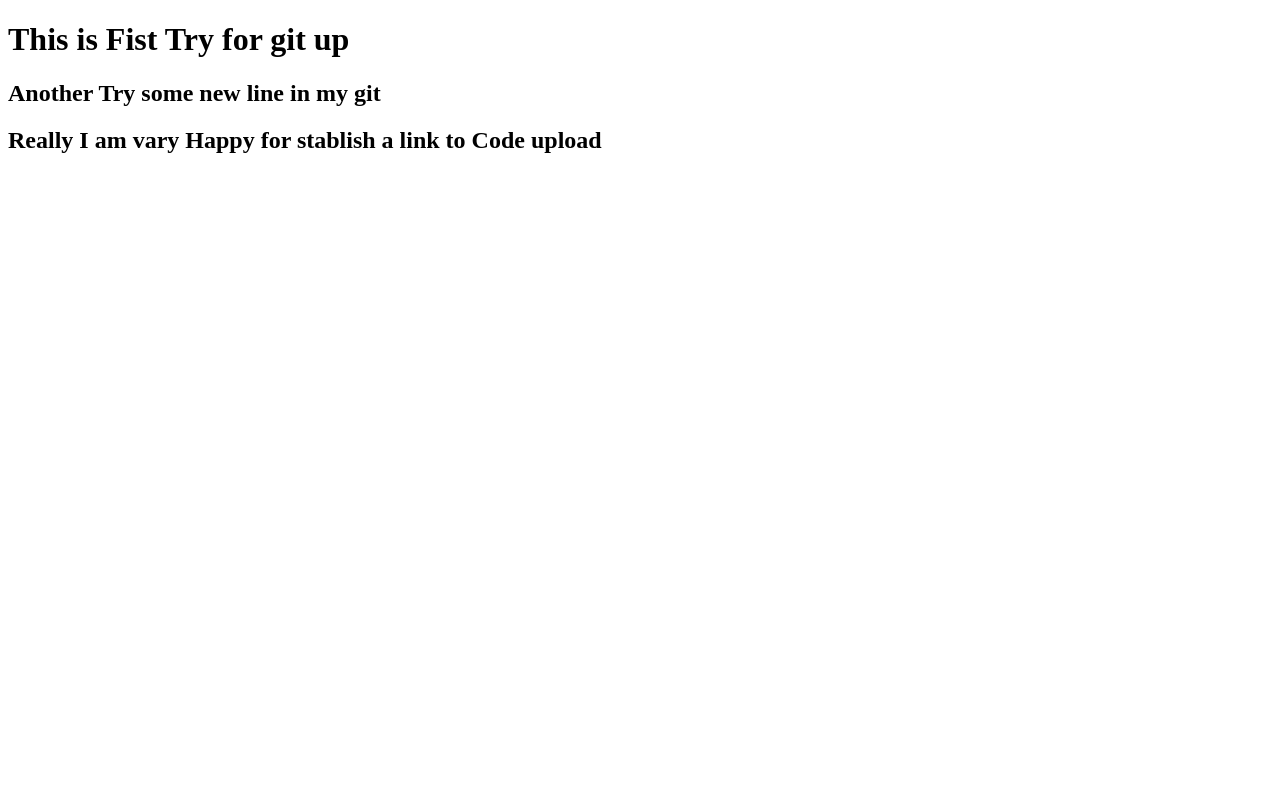
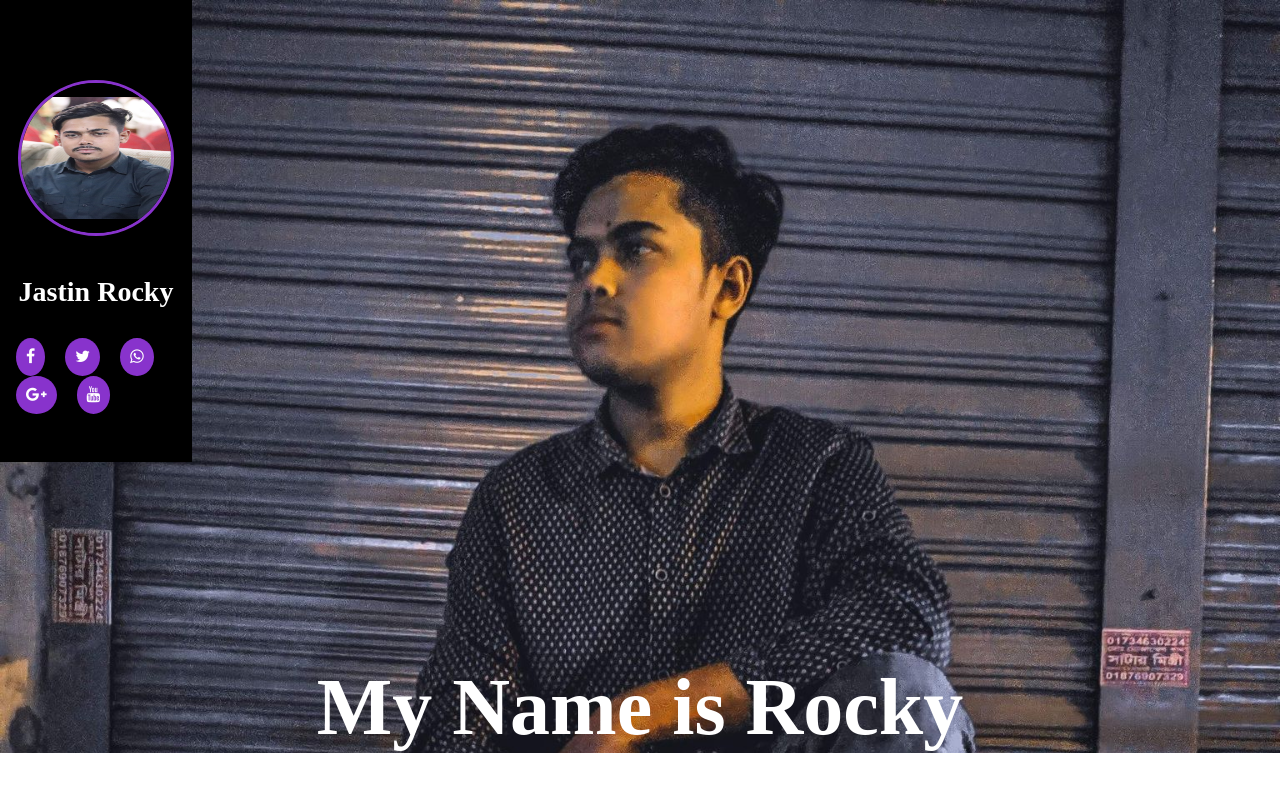
Before and after one commit to MarufMobin/fist, a plain HTML site: page index.html in a window 1280 px wide. Drawn offline with Linux system fonts and the light colour scheme.

Commit message:
new edit

```diff
--- a/index.html
+++ b/index.html
@@ -4,13 +4,42 @@
     <meta charset="UTF-8">
     <meta http-equiv="X-UA-Compatible" content="IE=edge">
     <meta name="viewport" content="width=device-width, initial-scale=1.0">
-    <title>My Fist web site in git</title>
+    <title>Rocky</title>
+    <link rel="stylesheet" href="style.css">
+    <link rel="stylesheet" href="https://cdnjs.cloudflare.com/ajax/libs/font-awesome/4.7.0/css/font-awesome.css" integrity="sha512-5A8nwdMOWrSz20fDsjczgUidUBR8liPYU+WymTZP1lmY9G6Oc7HlZv156XqnsgNUzTyMefFTcsFH/tnJE/+xBg==" crossorigin="anonymous" referrerpolicy="no-referrer" />
 </head>
 <body>
+    <div class="container">
+        <header class="header">
+            <div class="one"><img src="rimg/rocky.png" alt=""class="img"></div>
+            <div class="two"><h3 style="color: #fff; text-align: center; font-size: 28px;">Jastin Rocky</h3></div>
+            <div class="three">
+                <ul>
+                    <li><i class="fa fa-facebook" style="color: #ffff; "></i></li>
+                    <li><i class="fa fa-twitter" style="color: #ffff;"></i></li>
+                    <li><i class="fa fa-whatsapp" style="color: #ffff;"></i></li>
+                    <li><i class="fa fa-google-plus" style="color: #ffff;"></i></li>
+                    <li><i class="fa fa-youtube" style="color: #ffff;"></i></li>
 
-    <h1>This is Fist Try for git up</h1>
-    <h2>Another Try some new line in my git</h2>
-    <h2>Really I am vary Happy for stablish a link to Code upload</h2>
+               </ul>
+            </div>
+            <div class="four">
+                <ul>
+                    <li></li>
+                </ul>
+            </div>
+            <div></div>
+            <div></div>
+            <div></div>
+            <div></div>
+            <div></div>
+            <div></div>
+        </header>
+
+        <h1>My Name is Rocky </h1>
+    </div>
+
+
 
 </body>
 </html>
--- /dev/null
+++ b/style.css
@@ -0,0 +1,48 @@
+*{
+    margin: 0px;
+    padding: 0px;
+}
+.container{
+    background-image: url("rimg/r.jpg");
+    background-position: top center;
+    background-size: cover;
+    background-repeat: no-repeat;
+    width: 100%;
+}
+.header{
+    width: 15%;
+    padding: 80px 0px 0px;
+    background-color: #000;
+}
+.img{
+    width: 150px; height: 150px;
+     border-radius: 50%;border: 3px solid #83c;
+     display: block; margin: 0px auto 40px;
+
+}
+.three{
+    display: block;
+    width: 100%;
+}
+.three ul {
+    display: block;
+    margin: 30px 0px;
+}
+.three ul li{
+    display: inline-block;
+    padding: 10px;
+    border-radius: 50%;
+    margin: 0px 0px 0px 16px;
+    background-color: #83c;
+}
+.fa{
+    font-size: 18px;
+    line-height: 28px;
+}
+h1{
+    width: 85%;
+    font-size: 80px;
+    color: #fff;
+    text-align: center;
+    margin: 200px auto 0px;
+}
```
Also changed, not shown: rimg/r.jpg (added), rimg/rocky.png (added).
